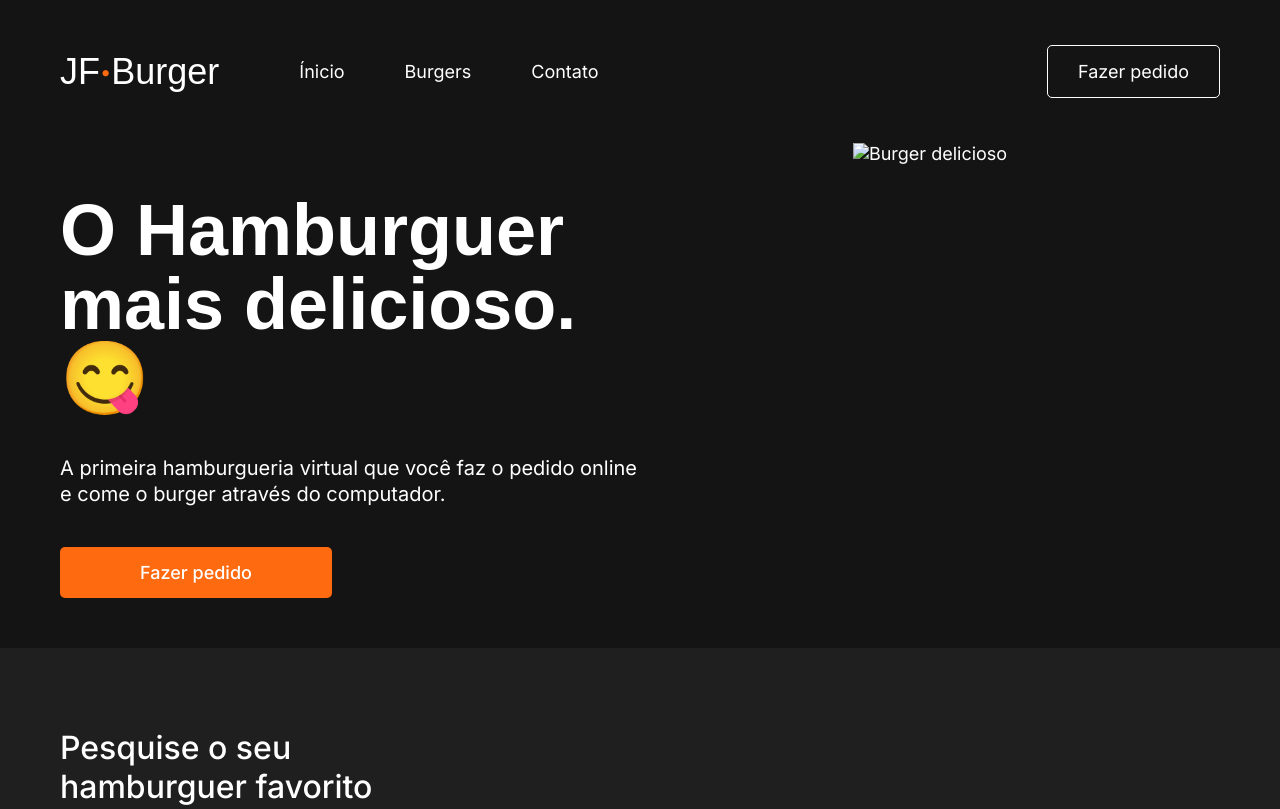
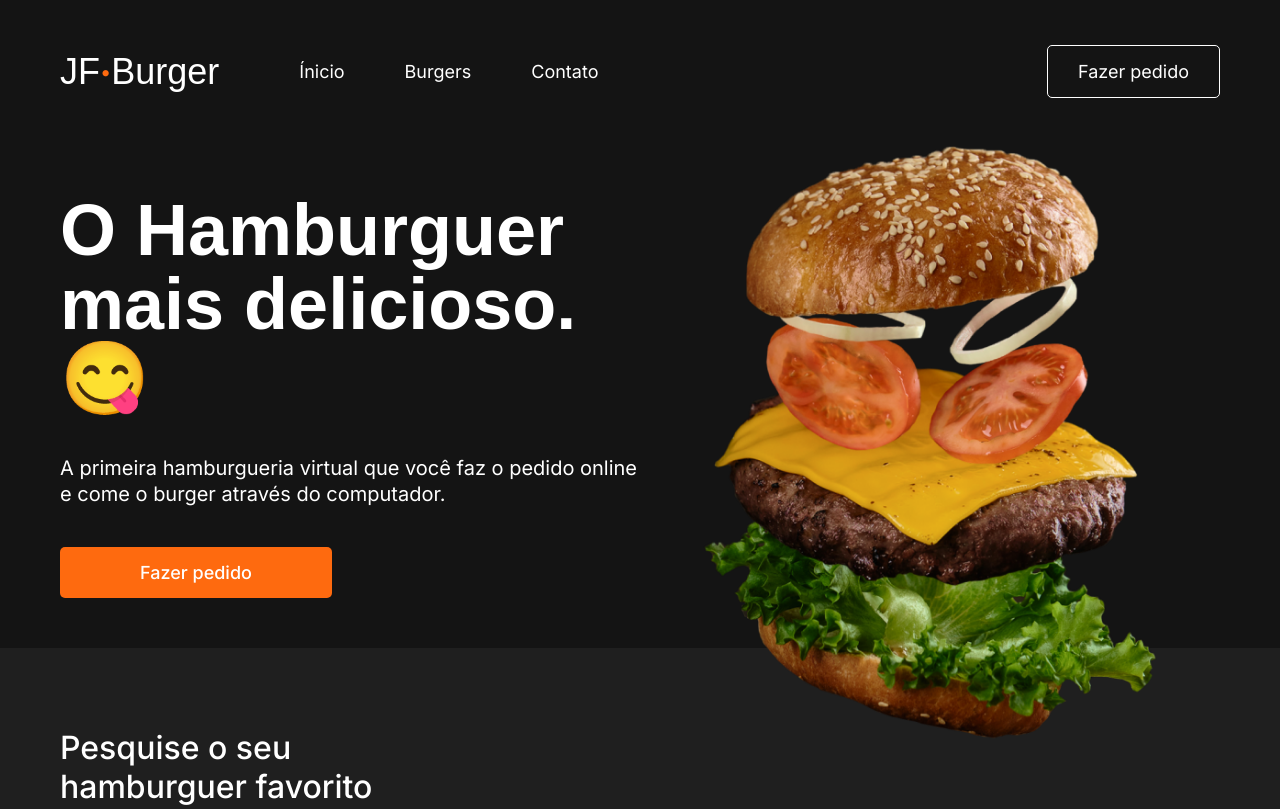
Before and after one commit to jefersonssant/jfburguer, a plain HTML site: page index.html in a window 1280 px wide. Shown: the top 809 px of the page. Drawn offline with Linux system fonts and the light colour scheme; the site is published under a folder, as on GitHub Pages, so addresses that start at the root find nothing; a web font is replaced by a local one.

Commit message:
:bug: fix: Image Path Correction

```diff
--- a/index.html
+++ b/index.html
@@ -39,7 +39,7 @@
         <a href="#" class="button">Fazer pedido</a>
       </div>
       <div class="rightside">
-        <img src="/assets/images/heroBurger.png" alt="Burger delicioso">
+        <img src="assets/images/heroBurger.png" alt="Burger delicioso">
       </div>
     </div>
   </section>
```
